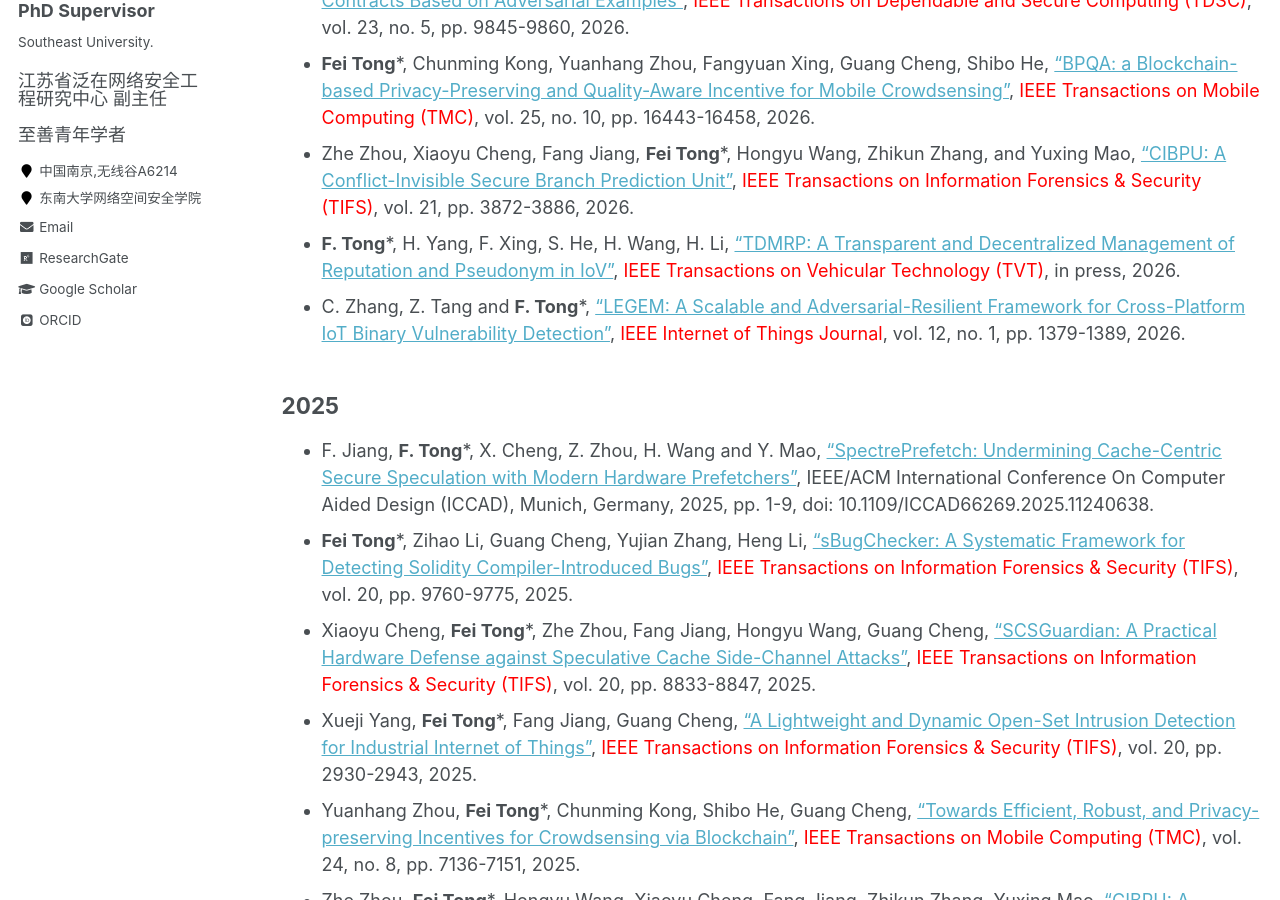
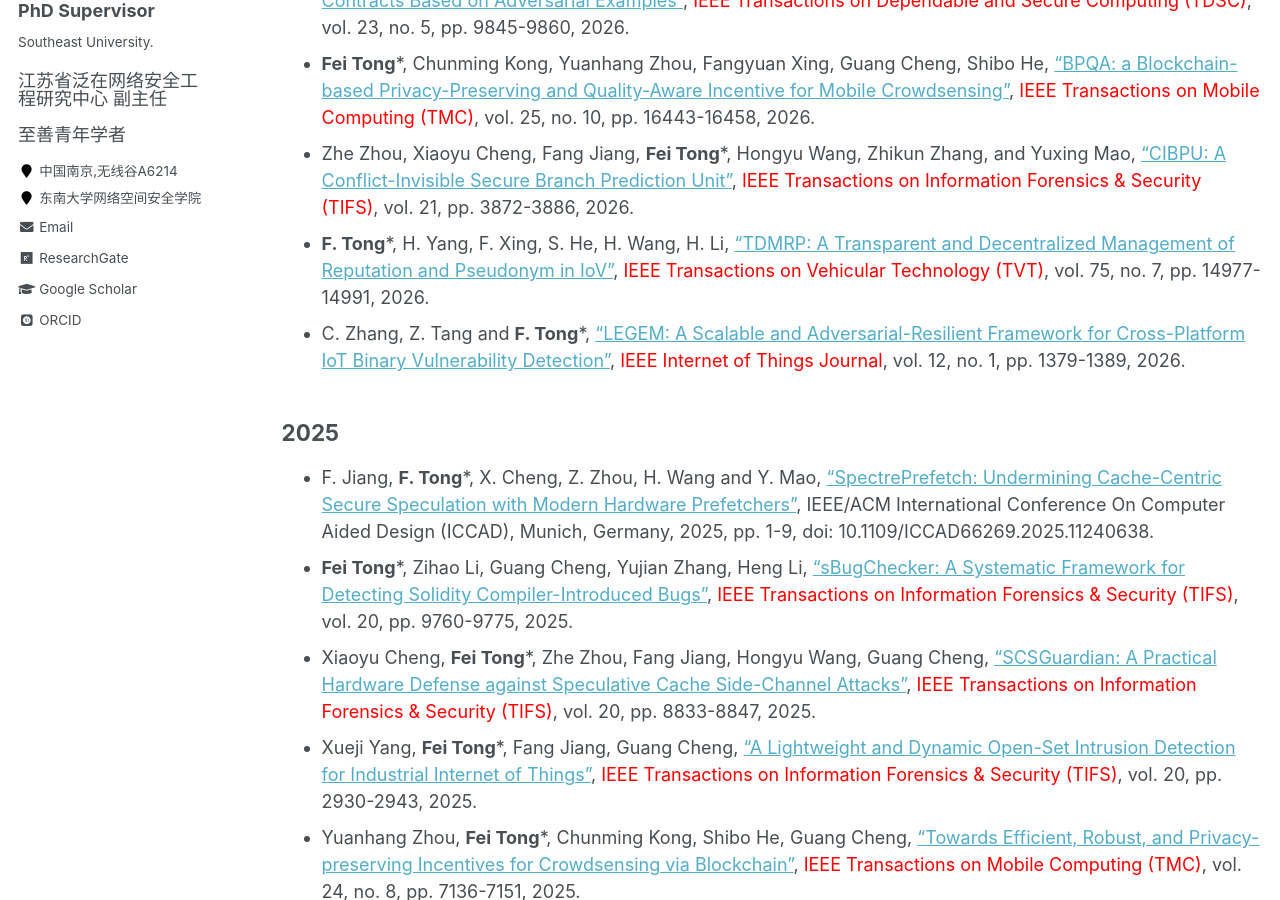
Before and after one commit to fei-tong/fei-tong.github.io, a Jekyll site: the page built from _pages/publications.md, in a window 1280 px wide and 900 px high, scrolled down 456 px. Built offline with Jekyll 4.4.1, drawn with Linux system fonts in a browser that asks for light colours; some web fonts are replaced.

Commit message:
Update publications.md

```diff
--- a/_pages/publications.md
+++ b/_pages/publications.md
@@ -17,7 +17,7 @@ author_profile: true
 - **Fei Tong***, Haoxuan Zang, Fang Jiang, Guodong Li, Hongyi Qiu, <a href="https://ieeexplore.ieee.org/document/11534972" target="_blank" rel="noopener noreferrer">"Reentrancy Vulnerability Detection in Smart Contracts Based on Adversarial Examples"</a>, <font color="red">IEEE Transactions on Dependable and Secure Computing (TDSC)</font>, vol. 23, no. 5, pp. 9845-9860, 2026.
 - **Fei Tong***, Chunming Kong, Yuanhang Zhou, Fangyuan Xing, Guang Cheng, Shibo He,  <a href="https://ieeexplore.ieee.org/document/11480958" target="_blank" rel="noopener noreferrer">"BPQA: a Blockchain-based Privacy-Preserving and Quality-Aware Incentive for Mobile Crowdsensing"</a>, <font color="red">IEEE Transactions on Mobile Computing (TMC)</font>, vol. 25, no. 10, pp. 16443-16458, 2026.
 - Zhe Zhou, Xiaoyu Cheng, Fang Jiang, **Fei Tong***, Hongyu Wang, Zhikun Zhang, and Yuxing Mao, <a href="https://ieeexplore.ieee.org/document/11480176" target="_blank" rel="noopener noreferrer">"CIBPU: A Conflict-Invisible Secure Branch Prediction Unit"</a>, <font color="red">IEEE Transactions on Information Forensics & Security (TIFS)</font>, vol. 21, pp. 3872-3886, 2026.
-- **F. Tong***, H. Yang, F. Xing, S. He, H. Wang, H. Li, ["TDMRP: A Transparent and Decentralized Management of Reputation and Pseudonym in IoV"](https://ieeexplore.ieee.org/document/11397832), <font color="red">IEEE Transactions on Vehicular Technology (TVT)</font>, in press, 2026.
+- **F. Tong***, H. Yang, F. Xing, S. He, H. Wang, H. Li, ["TDMRP: A Transparent and Decentralized Management of Reputation and Pseudonym in IoV"](https://ieeexplore.ieee.org/document/11397832), <font color="red">IEEE Transactions on Vehicular Technology (TVT)</font>, vol. 75, no. 7, pp. 14977-14991, 2026.
 - C. Zhang, Z. Tang and **F. Tong***, ["LEGEM: A Scalable and Adversarial-Resilient Framework for Cross-Platform IoT Binary Vulnerability Detection"](https://ieeexplore.ieee.org/document/11235936), <font color="red">IEEE Internet of Things Journal</font>, vol. 12, no. 1, pp. 1379-1389, 2026.
 
 ## 2025
```
